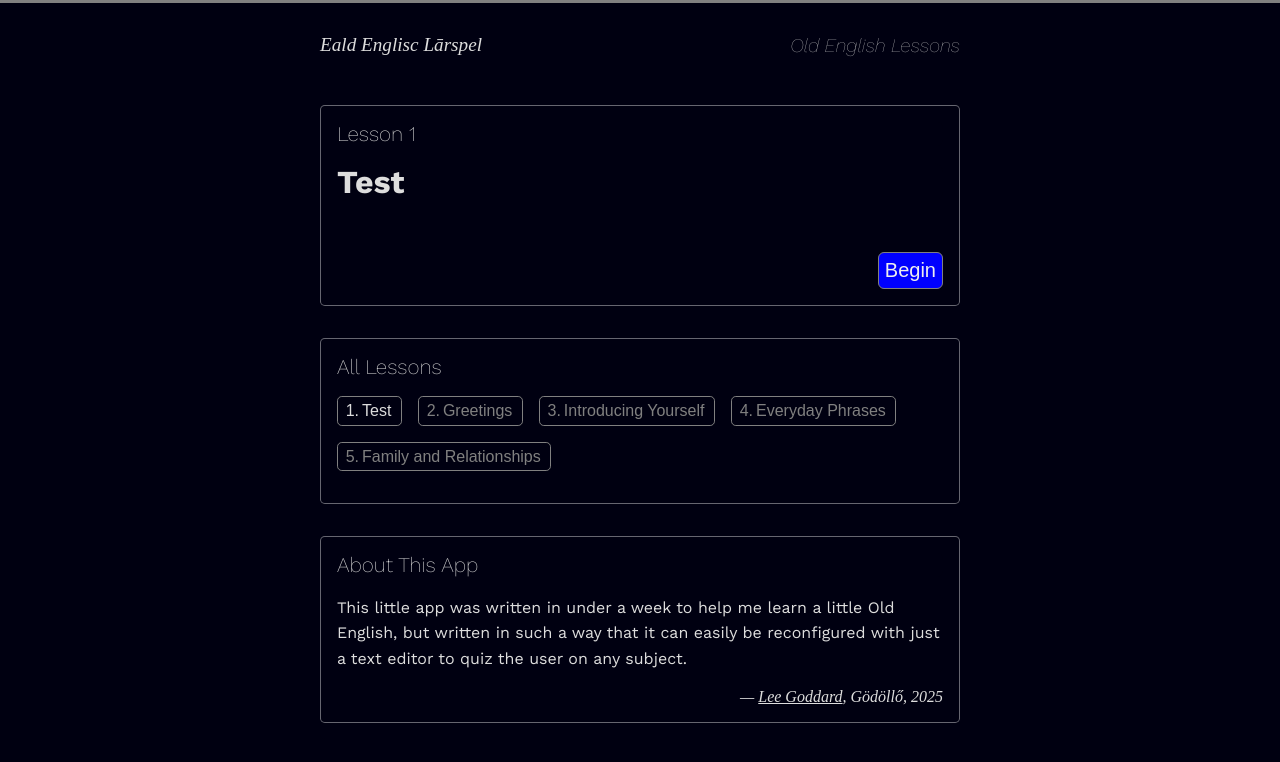
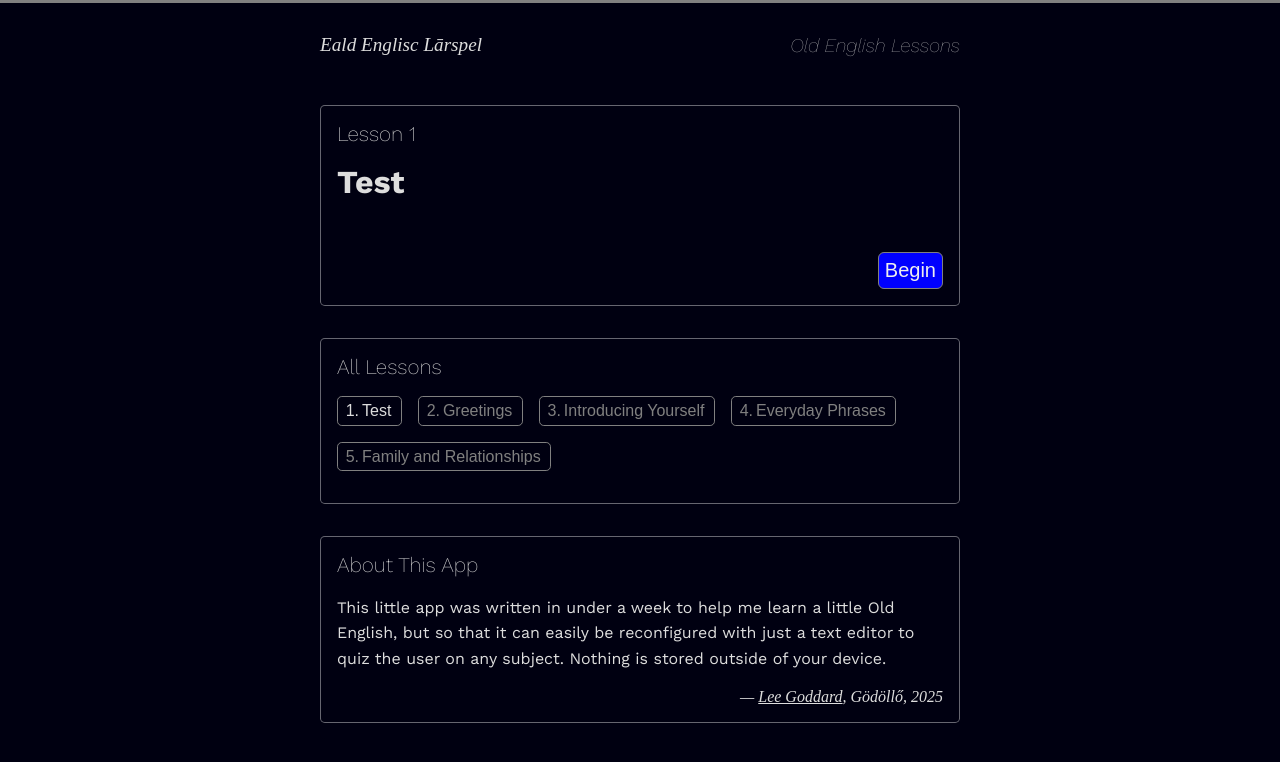
Before and after one commit to leegee/learning-oe, a React (Vite) app: page / in a window 1280 px wide. Shown: the top 762 px of the page. Built offline with nearby package versions, Linux system fonts and the light colour scheme; a web font is replaced by a local one.

Commit message:
No data stored text

```diff
--- a/src/components/About.tsx
+++ b/src/components/About.tsx
@@ -6,9 +6,9 @@ const AboutComponent = () => {
             <h2>About This App</h2>
             <p>
                 This little app was written in under a week to help me
-                learn a little Old English, but written in such a way
-                that it can easily be reconfigured with just a text editor
-                to quiz the user on any subject.
+                learn a little Old English, but so that it can easily be
+                reconfigured with just a text editor to quiz the user on
+                any subject. Nothing is stored outside of your device.
             </p>
             <footer>
                 &mdash; <a title='E-mail' href='mailto:leegee@gmail.com'>Lee Goddard</a>, Gödöllő, 2025
```
